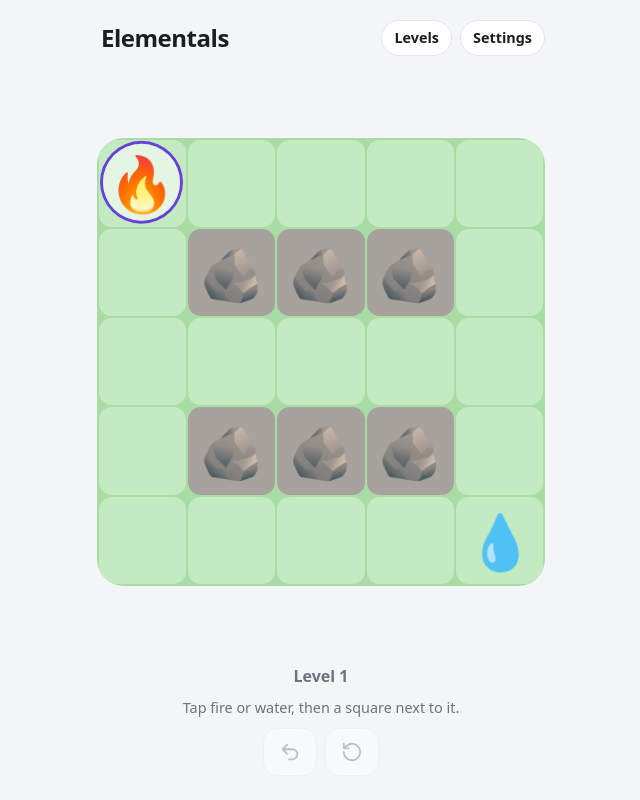
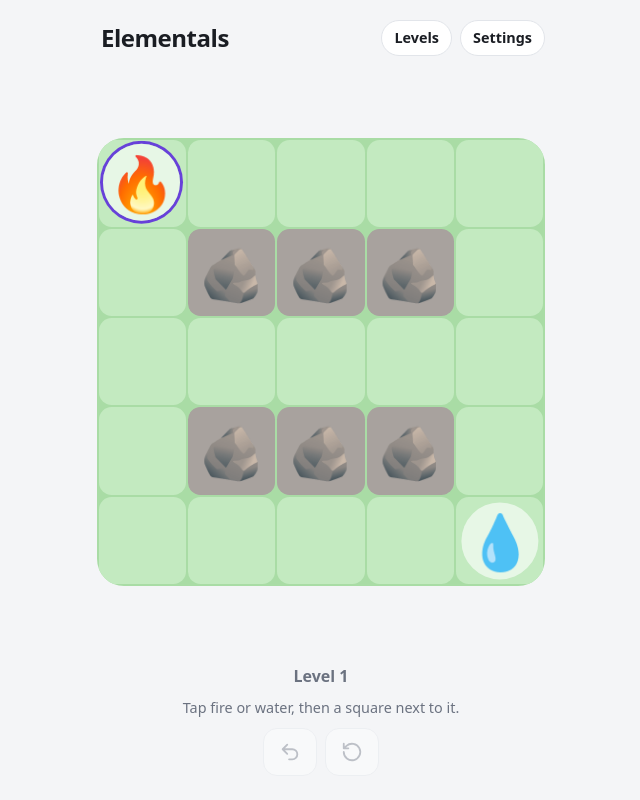
Before and after one commit to mardesnic/des-elementals, a React (Vite) app: page / in a window 1280 px wide. Shown: the whole page, without its empty margins (319-959 px from the left). Built offline with nearby package versions, Linux system fonts and the light colour scheme.

Commit message:
Friends stand out on water and bob again after a bump
Co-Authored-By: Claude Opus 5.5 <noreply@anthropic.com>
Claude-Session: https://claude.ai/code/session_01VHugfnCP1vJMwbqLRr8MqU

```diff
--- a/src/App.tsx
+++ b/src/App.tsx
@@ -158,6 +158,7 @@ export default function App() {
               won={game.won}
               bump={bump}
               onTap={(i) => play(tap(game, i))}
+              onBumpDone={() => setBump(undefined)}
               onSwipe={onSwipe}
               t={t}
             />
--- a/src/components/Board.tsx
+++ b/src/components/Board.tsx
@@ -33,6 +33,7 @@ export function Board({
   won,
   bump,
   onTap,
+  onBumpDone,
   onSwipe,
   t,
 }: {
@@ -43,6 +44,8 @@ export function Board({
   // The last one that couldn't move, counted so each bump shakes again.
   bump?: Bump;
   onTap: (i: number) => void;
+  // The shake is over, so the bob can come back.
+  onBumpDone: () => void;
   onSwipe: (from: number, dx: number, dy: number) => void;
   t: Strings;
 }) {
@@ -134,6 +137,7 @@ export function Board({
               className={
                 stuck ? 'friend__face friend__face--stuck' : 'friend__face'
               }
+              onAnimationEnd={stuck ? onBumpDone : undefined}
             >
               {FACES[e]}
             </span>
--- a/src/index.css
+++ b/src/index.css
@@ -291,13 +291,14 @@ h2 {
   width: 86%;
   height: 86%;
   border-radius: 50%;
+  /* A light disc keeps water visible on water. */
+  background: color-mix(in srgb, var(--ring) 60%, transparent);
   font-size: calc(var(--unit) * 0.6);
   line-height: 1;
 }
 
 /* The one that moves next has a ring and bobs gently. */
 .friend--active .friend__face {
-  background: color-mix(in srgb, var(--ring) 55%, transparent);
   box-shadow: 0 0 0 3px var(--accent);
   animation: bob 1.4s ease-in-out infinite;
 }
```
